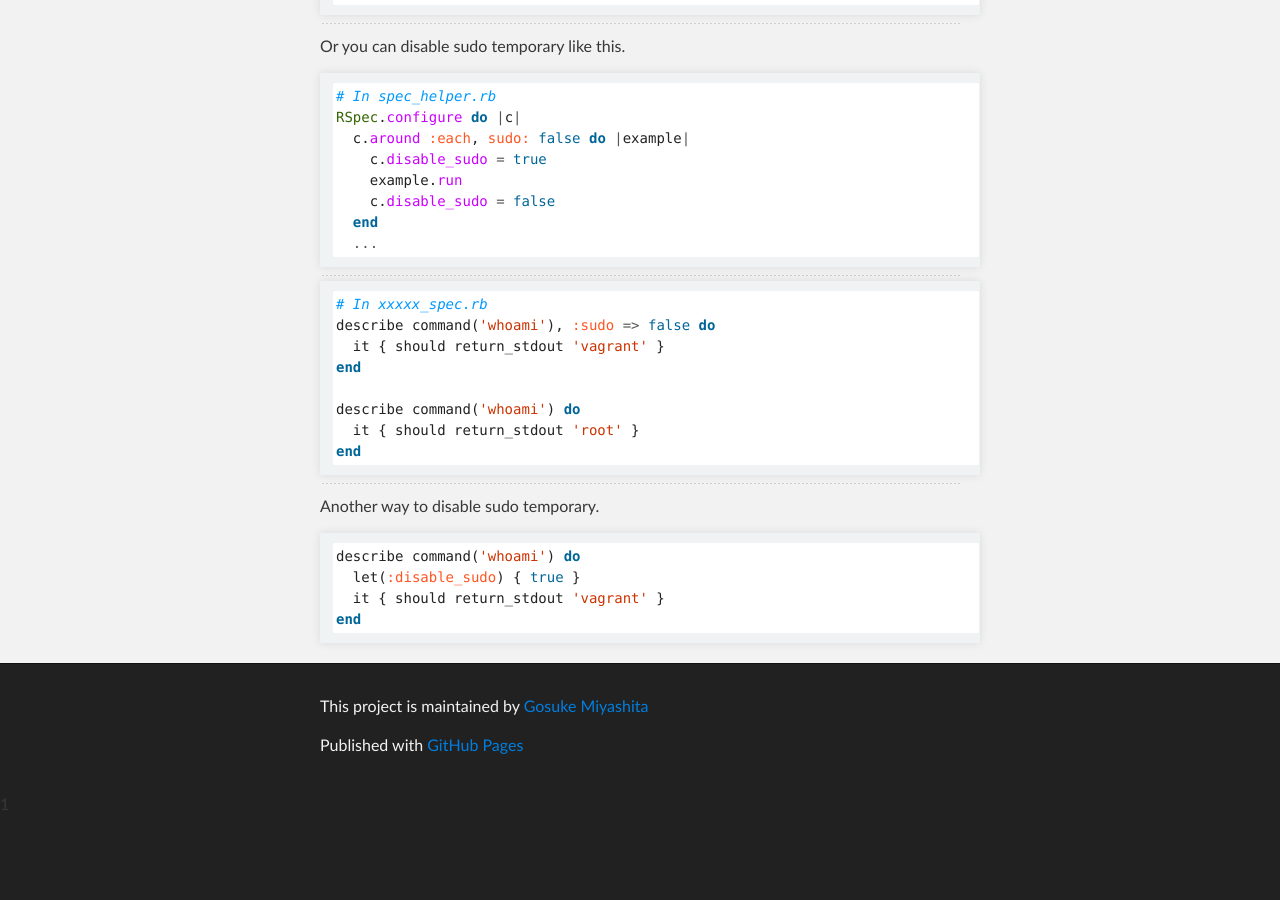
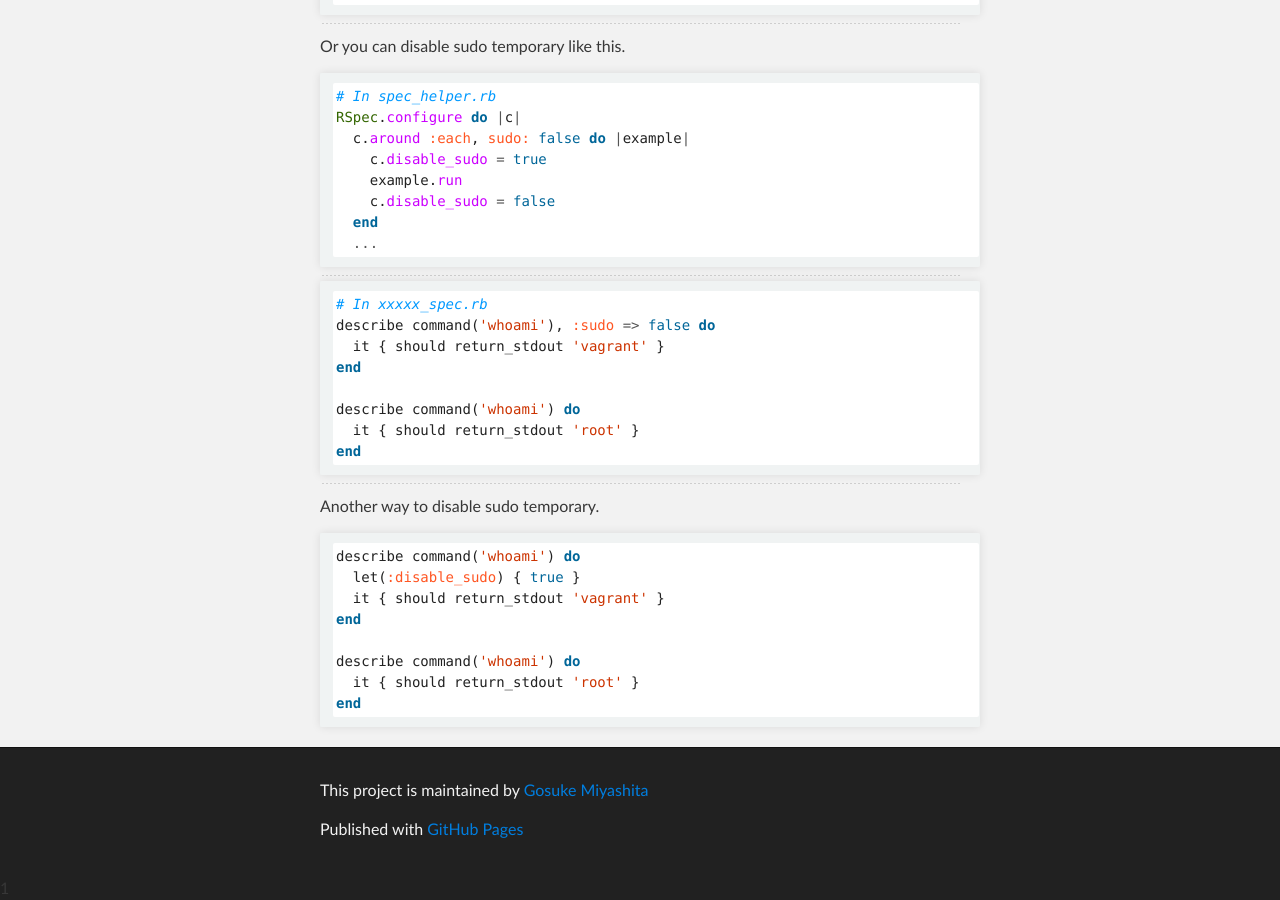
Before and after one commit to serverspec/serverspec.github.io, a Jekyll site: the page built from advanced_tips.md, in a window 1280 px wide and 900 px high, scrolled down 6136 px. Built offline with Jekyll 4.4.1, drawn with Linux system fonts in a browser that asks for light colours; Markdown is read by kramdown in place of the engine named in the settings; before the commit the page ends 6952 px from its top, so only the background shows below that.

Commit message:
Add example

````diff
--- a/advanced_tips.md
+++ b/advanced_tips.md
@@ -335,4 +335,8 @@ describe command('whoami') do
   let(:disable_sudo) { true }
   it { should return_stdout 'vagrant' }
 end
+
+describe command('whoami') do
+  it { should return_stdout 'root' }
+end
 ```
````
